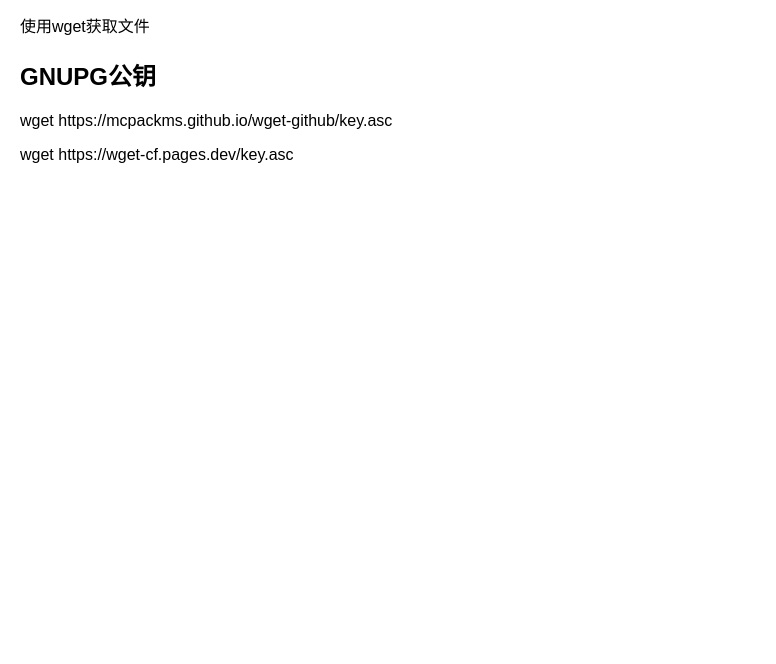
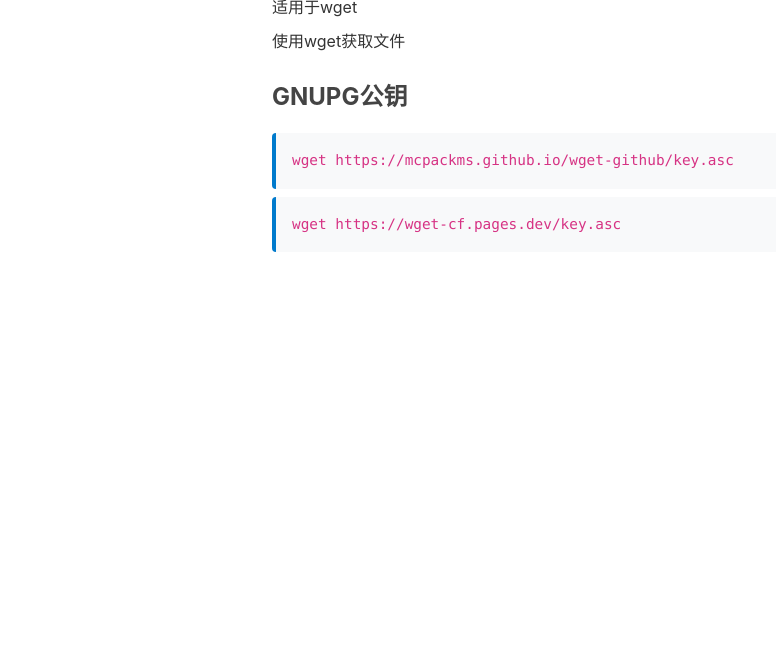
Before and after one commit to mcpackms/wget-github, a plain HTML site: page index.html in a window 1280 px wide. Shown: the part 136-800 px from the top of the page, without its empty margins (0-776 px from the left). Drawn offline with Linux system fonts and the light colour scheme.

Commit message:
Initial commit

```diff
--- a/index.html
+++ b/index.html
@@ -7,12 +7,16 @@
 	<link rel="stylesheet" href="style.css">
 </head>
 <body>
-	<h1>Wget-连远</h1>
-	<p>适用于wget</p>
-        <p>使用wget获取文件</p>
-	<h2>GNUPG公钥</h2>
-	<p>wget https://mcpackms.github.io/wget-github/key.asc</p>
-        <p>wget https://wget-cf.pages.dev/key.asc</p>
+	<main>
+		<h1>Wget-连远</h1>
+		<p>适用于wget</p>
+		<p>使用wget获取文件</p>
+
+		<h2>GNUPG公钥</h2>
+		<pre><code>wget https://mcpackms.github.io/wget-github/key.asc</code></pre>
+		<pre><code>wget https://wget-cf.pages.dev/key.asc</code></pre>
+	</main>
+
 	<script src="script.js"></script>
 </body>
 </html>
--- a/style.css
+++ b/style.css
@@ -1,9 +1,56 @@
+* {
+	margin: 0;
+	padding: 0;
+	box-sizing: border-box;
+}
+
 body {
-	font-family: Arial, sans-serif;
-	margin: 0;
-	padding: 20px;
+	font-family: -apple-system, BlinkMacSystemFont, "Segoe UI", Roboto, sans-serif;
+	line-height: 1.6;
+	color: #333;
+	background: #fff;
+	padding: 2rem;
+	max-width: 800px;
+	margin: 0 auto;
+}
+
+main {
+	margin-top: 2rem;
 }
 
 h1 {
-	color: #333;
+	font-size: 2rem;
+	margin-bottom: 1rem;
+	color: #222;
 }
+
+h2 {
+	font-size: 1.5rem;
+	margin: 1.5rem 0 1rem;
+	color: #444;
+}
+
+p {
+	margin-bottom: 0.5rem;
+}
+
+pre {
+	background: #f8f9fa;
+	padding: 1rem;
+	border-radius: 4px;
+	border-left: 4px solid #007acc;
+	margin: 0.5rem 0;
+	overflow-x: auto;
+}
+
+code {
+	font-family: "SF Mono", Monaco, Consolas, monospace;
+	font-size: 0.9rem;
+	color: #d63384;
+}
+
+@media (max-width: 768px) {
+	body {
+		padding: 1rem;
+	}
+}
```
